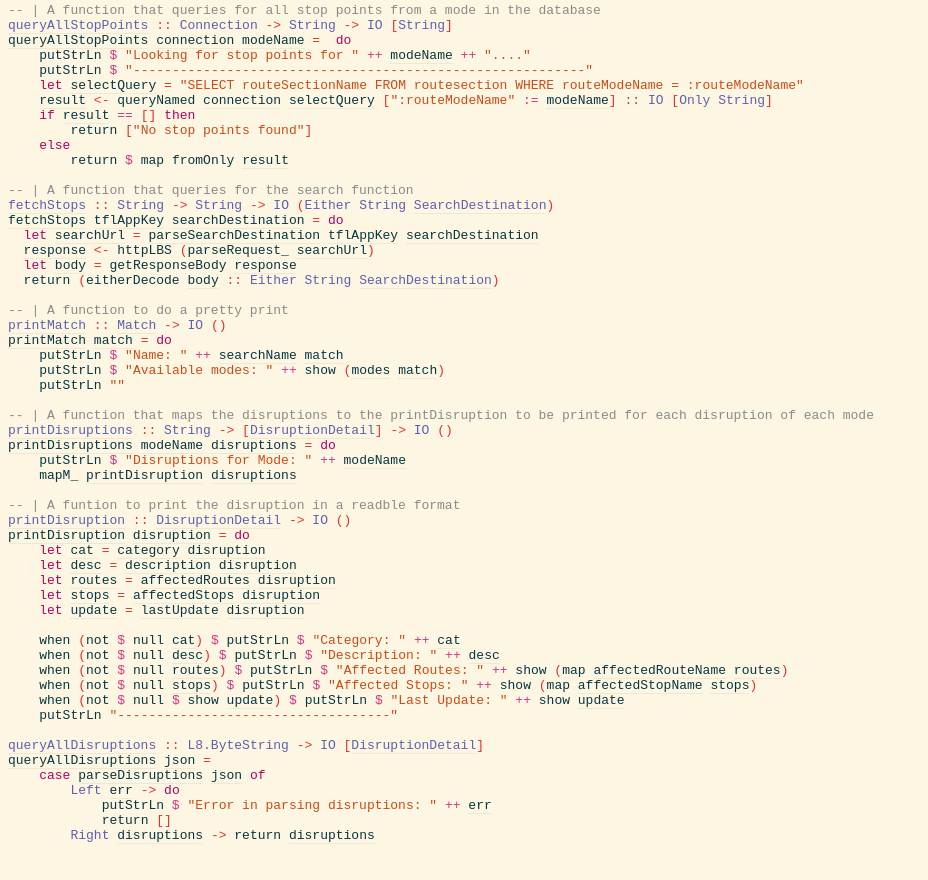
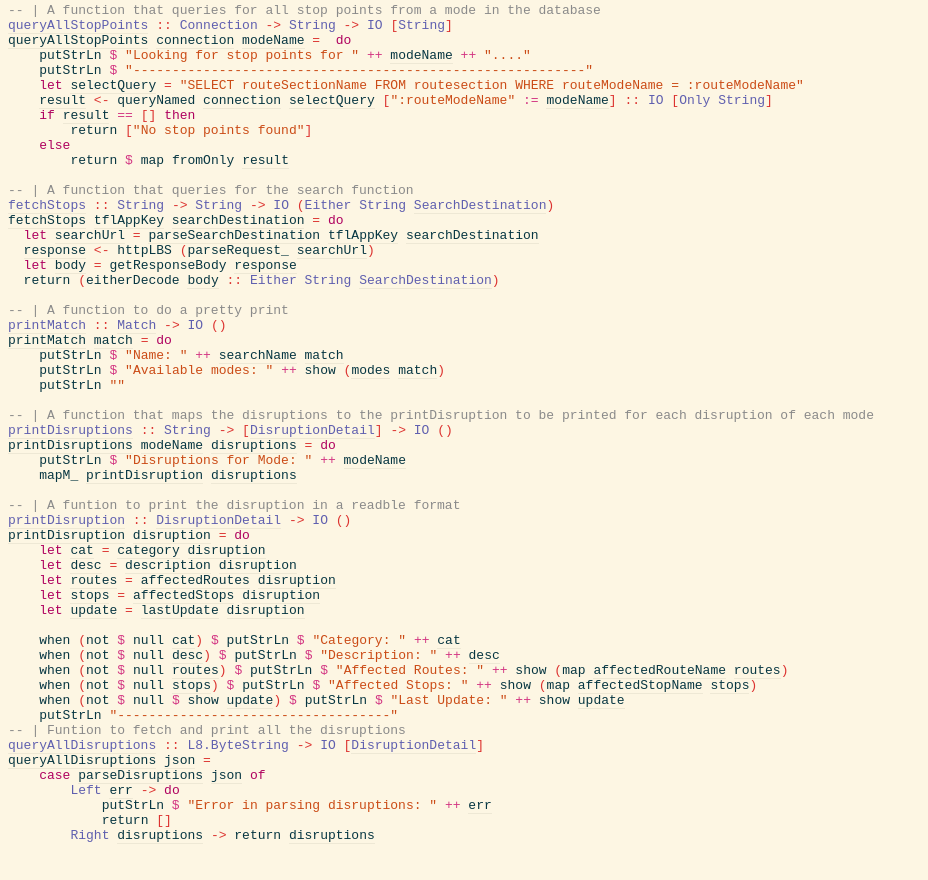
Before and after one commit to Thananont/haskell-project, a plain HTML site: page haddock/src/Database.html in a window 1280 px wide. Shown: the part 3565-4445 px from the top of the page, without its empty margins (0-928 px from the left). Drawn offline with Linux system fonts and the light colour scheme.

Commit message:
Updated Haddock Notation

```diff
--- a/haddock/src/Database.html
+++ b/haddock/src/Database.html
@@ -820,7 +820,7 @@ forall a. Show a =&gt; a -&gt; [Char]
 </span><span id="line-285"></span><span>    </span><span class="annot"><span class="annottext">[Char] -&gt; IO ()
 </span><span class="hs-identifier hs-var">putStrLn</span></span><span> </span><span class="annot"><span class="annottext">[Char]
 </span><span class="hs-string">&quot;-----------------------------------&quot;</span></span><span>
-</span><span id="line-286"></span><span>
+</span><span id="line-286"></span><span class="annot"><span class="hs-comment">-- | Funtion to fetch and print all the disruptions  </span></span><span>
 </span><span id="line-287"></span><span class="annot"><a href="Database.html#queryAllDisruptions"><span class="hs-identifier hs-type">queryAllDisruptions</span></a></span><span> </span><span class="hs-glyph">::</span><span> </span><span class="annot"><span class="hs-identifier hs-type">L8.ByteString</span></span><span> </span><span class="hs-glyph">-&gt;</span><span> </span><span class="annot"><span class="hs-identifier hs-type">IO</span></span><span> </span><span class="hs-special">[</span><span class="annot"><a href="Types.html#DisruptionDetail"><span class="hs-identifier hs-type">DisruptionDetail</span></a></span><span class="hs-special">]</span><span>
 </span><span id="line-288"></span><span id="queryAllDisruptions"><span class="annot"><span class="annottext">queryAllDisruptions :: ByteString -&gt; IO [DisruptionDetail]
 </span><a href="Database.html#queryAllDisruptions"><span class="hs-identifier hs-var hs-var">queryAllDisruptions</span></a></span></span><span> </span><span id="local-6989586621679111895"><span class="annot"><span class="annottext">ByteString
```
Also changed, not shown: haddock/Database.html (+1 -1 lines), haddock/haskell-project.txt.
